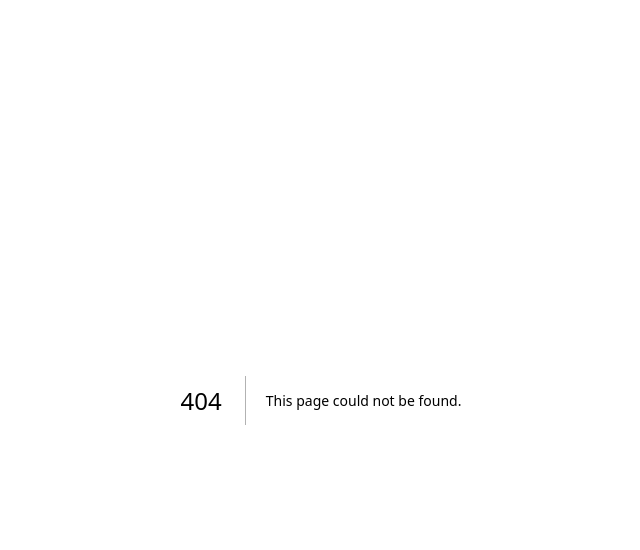
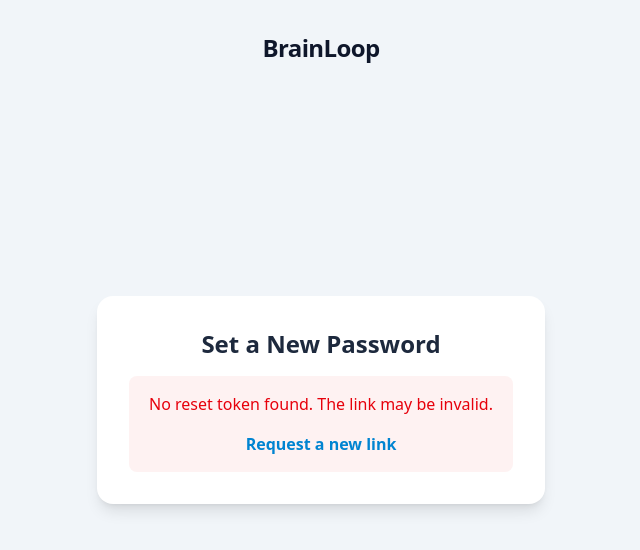
Before and after one commit to yash-ya/brainloop-ui, a Next.js app: page /reset-password in a window 1280 px wide. Before the commit this address had no page. Shown: the top 550 px of the page, without its empty margins (319-959 px from the left). Built offline with nearby package versions, Linux system fonts and the light colour scheme.

Commit message:
Implement Forget Password Feature

```diff
--- a/src/app/login/AuthForm.jsx
+++ b/src/app/login/AuthClient.jsx
@@ -223,6 +223,17 @@ export default function AuthForm() {
             </div>
           </div>
 
+          {isLoginView && (
+            <div className="flex justify-end text-sm">
+              <Link
+                href="/forgot-password"
+                className="font-medium text-sky-600 hover:text-sky-500"
+              >
+                Forgot password?
+              </Link>
+            </div>
+          )}
+
           {error && (
             <div
               className="p-3 text-sm text-red-700 bg-red-100 rounded-lg"
--- a/src/app/login/page.jsx
+++ b/src/app/login/page.jsx
@@ -1,5 +1,5 @@
 import { Suspense } from "react";
-import AuthForm from "./AuthForm";
+import AuthForm from "./AuthClient";
 
 function Loading() {
   return (
--- /dev/null
+++ b/src/app/reset-password/ResetPasswordClient.jsx
@@ -0,0 +1,145 @@
+"use client";
+
+import { useState, useEffect } from "react";
+import { useRouter, useSearchParams } from "next/navigation";
+import Link from "next/link";
+import toast from "react-hot-toast";
+
+async function resetPassword(token, newPassword) {
+  const API_BASE_URL = process.env.NEXT_PUBLIC_API_BASE_URL;
+  const response = await fetch(`${API_BASE_URL}/users/reset-password`, {
+    method: "POST",
+    headers: {
+      "Content-Type": "application/json",
+    },
+    body: JSON.stringify({ token, newPassword }),
+  });
+
+  if (!response.ok) {
+    const errorData = await response.json().catch(() => ({}));
+    throw new Error(errorData.message || "Failed to reset password.");
+  }
+  return response.json();
+}
+
+export default function ResetPasswordClient() {
+  const router = useRouter();
+  const searchParams = useSearchParams();
+
+  const [password, setPassword] = useState("");
+  const [confirmPassword, setConfirmPassword] = useState("");
+  const [isLoading, setIsLoading] = useState(false);
+  const [error, setError] = useState(null);
+  const [token, setToken] = useState(null);
+
+  useEffect(() => {
+    const tokenFromUrl = searchParams.get("token");
+    if (tokenFromUrl) {
+      setToken(tokenFromUrl);
+    } else {
+      setError("No reset token found. The link may be invalid.");
+    }
+  }, [searchParams]);
+
+  const handleSubmit = async (e) => {
+    e.preventDefault();
+    if (password !== confirmPassword) {
+      setError("Passwords do not match.");
+      return;
+    }
+    if (!token) {
+      setError("Missing token. Cannot proceed.");
+      return;
+    }
+
+    setIsLoading(true);
+    setError(null);
+
+    try {
+      await resetPassword(token, password);
+      toast.success("Your password has been reset successfully!");
+      router.push("/login");
+    } catch (err) {
+      setError(err.message);
+    } finally {
+      setIsLoading(false);
+    }
+  };
+
+  return (
+    <main className="flex flex-col items-center justify-center min-h-screen bg-slate-100 font-sans">
+      <div className="absolute top-8">
+        <Link
+          href="/"
+          className="text-2xl font-bold tracking-tight text-slate-900"
+        >
+          BrainLoop
+        </Link>
+      </div>
+      <div className="w-full max-w-md p-8 text-center bg-white rounded-2xl shadow-lg">
+        <h1 className="text-2xl font-bold text-slate-800">
+          Set a New Password
+        </h1>
+
+        {error ? (
+          <div className="mt-4 text-red-600 bg-red-50 p-4 rounded-lg">
+            <p>{error}</p>
+            <Link
+              href="/forgot-password"
+              className="mt-4 inline-block text-sky-600 hover:text-sky-800 font-semibold"
+            >
+              Request a new link
+            </Link>
+          </div>
+        ) : (
+          <>
+            <p className="mt-2 text-slate-500">
+              Please enter and confirm your new password below.
+            </p>
+            <form onSubmit={handleSubmit} className="mt-6 space-y-4">
+              <div>
+                <label htmlFor="password-new" className="sr-only">
+                  New Password
+                </label>
+                <input
+                  id="password-new"
+                  name="password"
+                  type="password"
+                  required
+                  className="w-full px-4 py-3 text-lg border border-slate-300 rounded-lg"
+                  placeholder="New Password"
+                  value={password}
+                  onChange={(e) => setPassword(e.target.value)}
+                />
+              </div>
+              <div>
+                <label htmlFor="password-confirm" className="sr-only">
+                  Confirm New Password
+                </label>
+                <input
+                  id="password-confirm"
+                  name="confirmPassword"
+                  type="password"
+                  required
+                  className="w-full px-4 py-3 text-lg border border-slate-300 rounded-lg"
+                  placeholder="Confirm New Password"
+                  value={confirmPassword}
+                  onChange={(e) => setConfirmPassword(e.target.value)}
+                />
+              </div>
+              <div>
+                <button
+                  type="submit"
+                  disabled={isLoading}
+                  className="w-full py-3 text-lg font-semibold text-white bg-sky-500 rounded-lg hover:bg-sky-600 disabled:bg-sky-300"
+                >
+                  {isLoading ? "Saving..." : "Reset Password"}
+                </button>
+              </div>
+            </form>
+          </>
+        )}
+      </div>
+    </main>
+  );
+}
--- /dev/null
+++ b/src/app/reset-password/page.jsx
@@ -0,0 +1,22 @@
+import { Suspense } from "react";
+import ResetPasswordClient from "./ResetPasswordClient";
+
+function Loading() {
+  return (
+    <div className="flex items-center justify-center min-h-screen bg-slate-100">
+      <p className="text-lg font-semibold text-slate-700">Loading Page...</p>
+    </div>
+  );
+}
+
+export const metadata = {
+  title: "Reset Your Password | BrainLoop",
+};
+
+export default function ResetPasswordPage() {
+  return (
+    <Suspense fallback={<Loading />}>
+      <ResetPasswordClient />
+    </Suspense>
+  );
+}
```
